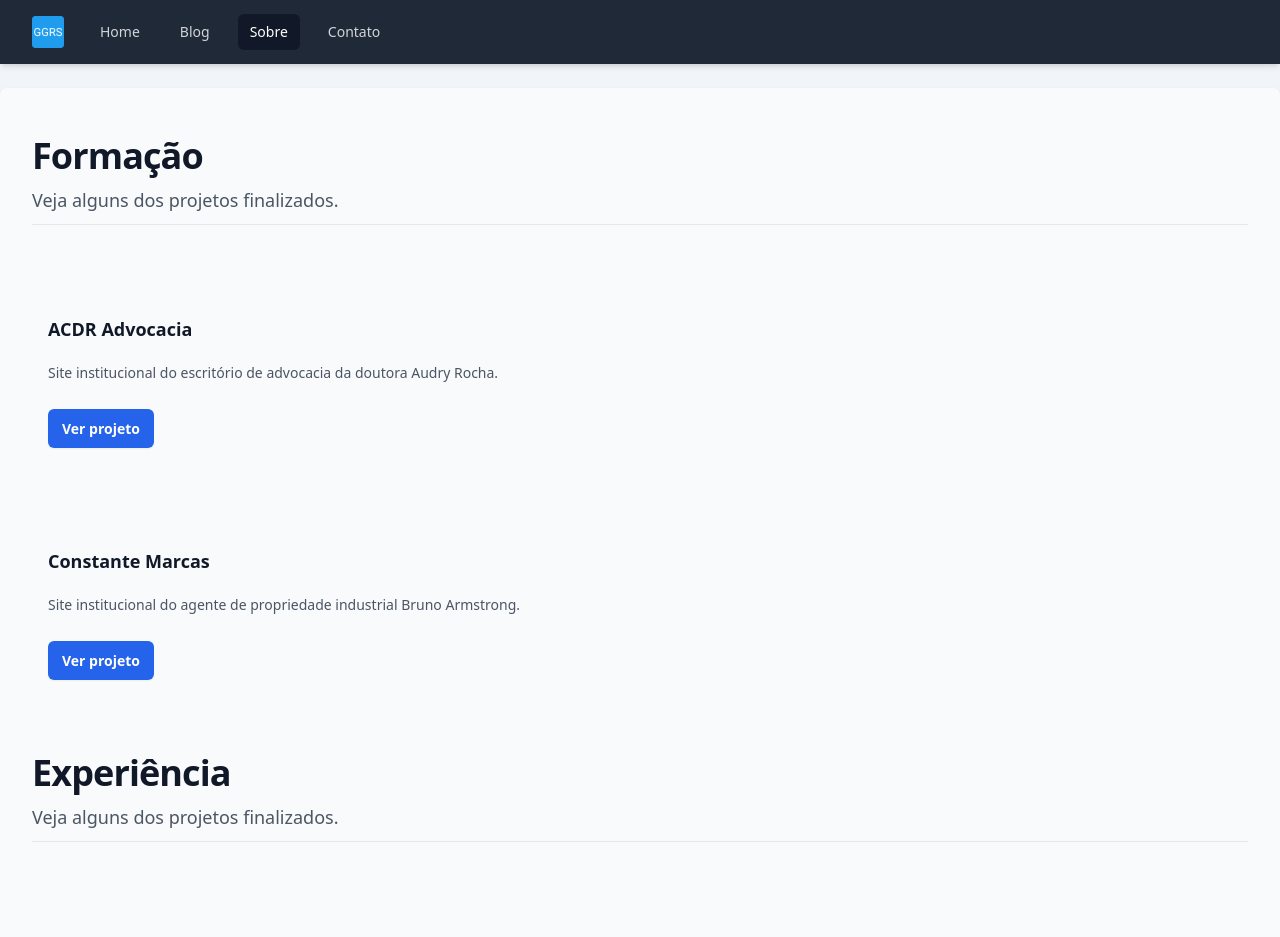
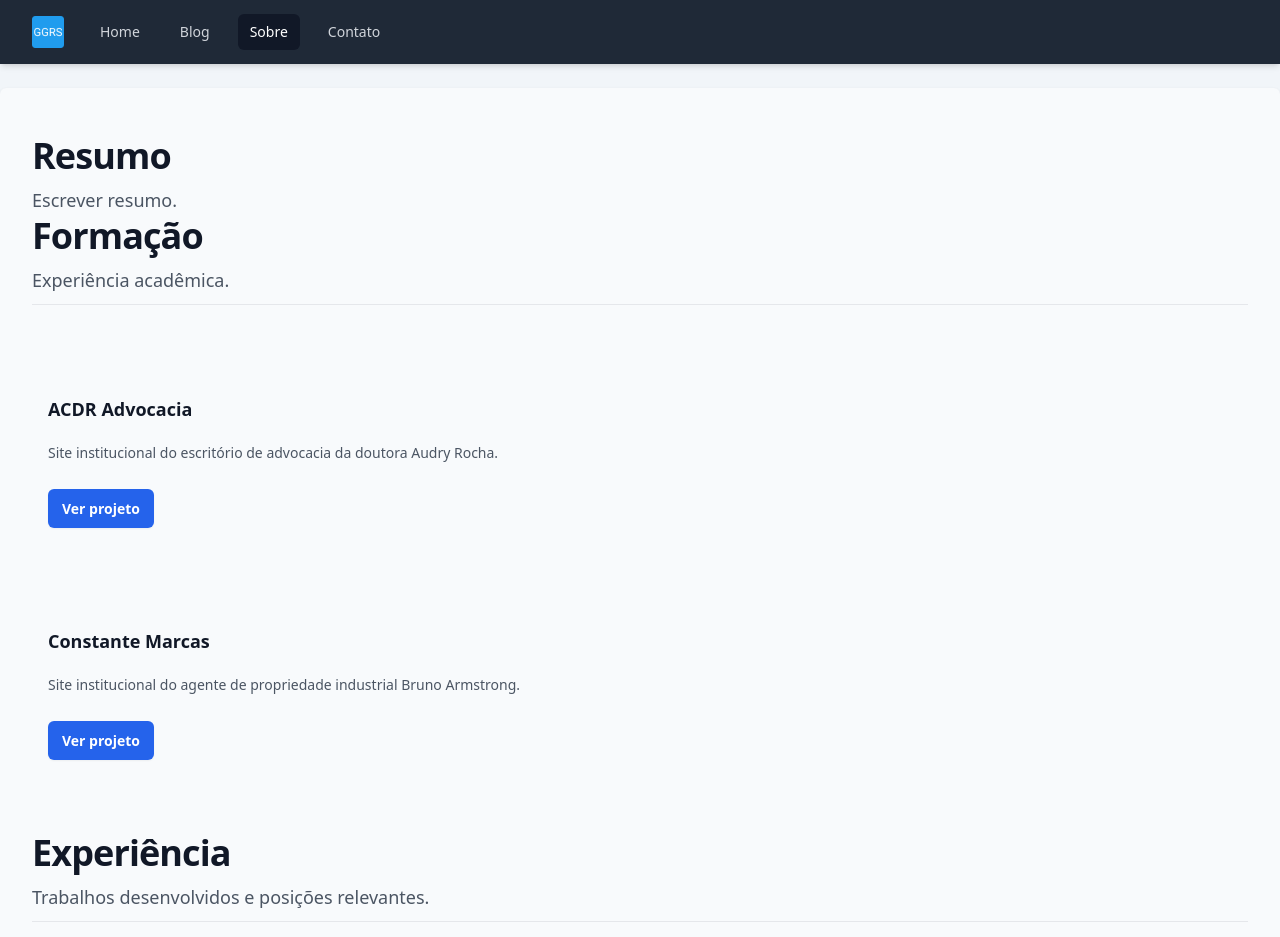
Before and after one commit to giovannigrs/giovannigrs-website, a Next.js app: page /sobre-mim in a window 1280 px wide. Shown: the top 937 px of the page. Built offline with nearby package versions, Linux system fonts and the light colour scheme.

Commit message:
Update sobre-mim.tsx

```diff
--- a/pages/sobre-mim.tsx
+++ b/pages/sobre-mim.tsx
@@ -6,6 +6,8 @@ import Link from "next/link";
 import { SEO } from "@/components/SEO";
 
 export default function HomePage({ posts }: { posts: any }) {
+  const formacoes = [];
+  const experiencias = [];
   const projetos = [
     {
       id: 1,
@@ -28,16 +30,24 @@ export default function HomePage({ posts }: { posts: any }) {
     <>
       <SEO
         title="Sobre mim"
-        description="Olá, sou o Giovanni Garcia Ribeiro de Souza, sou engenheiro de computação e desenvolvedor de software..."
+        description="Olá, sou o Giovanni Garcia Ribeiro de Souza, engenheiro de computação e desenvolvedor de software..."
       />
       <div className="bg-slate-100 py-12 sm:py-6">
         <div className="mx-auto bg-slate-50 max-w-7xl px-6 py-12 rounded-md shadow lg:px-8">
+        <div className="mx-auto max-w-2xl lg:mx-0">
+            <h2 className="text-3xl font-bold tracking-tight text-gray-900 sm:text-4xl">
+              Resumo
+            </h2>
+            <p className="mt-2 text-lg leading-8 text-gray-600">
+              Escrever resumo.
+            </p>
+          </div>
           <div className="mx-auto max-w-2xl lg:mx-0">
             <h2 className="text-3xl font-bold tracking-tight text-gray-900 sm:text-4xl">
               Formação
             </h2>
             <p className="mt-2 text-lg leading-8 text-gray-600">
-              Veja alguns dos projetos finalizados.
+              Experiência acadêmica.
             </p>
           </div>
           <div className="mx-auto mt-2 grid max-w-2xl grid-cols-1 gap-x-8 gap-y-16 border-t border-gray-200 py-10 sm:py-16 lg:mx-0 lg:max-w-none ">
@@ -77,7 +87,7 @@ export default function HomePage({ posts }: { posts: any }) {
               Experiência
             </h2>
             <p className="mt-2 text-lg leading-8 text-gray-600">
-              Veja alguns dos projetos finalizados.
+              Trabalhos desenvolvidos e posições relevantes.
             </p>
           </div>
           <div className="mx-auto mt-2 grid max-w-2xl grid-cols-1 gap-x-8 gap-y-16 border-t border-gray-200 py-10  sm:py-16 lg:mx-0 lg:max-w-none ">
```
